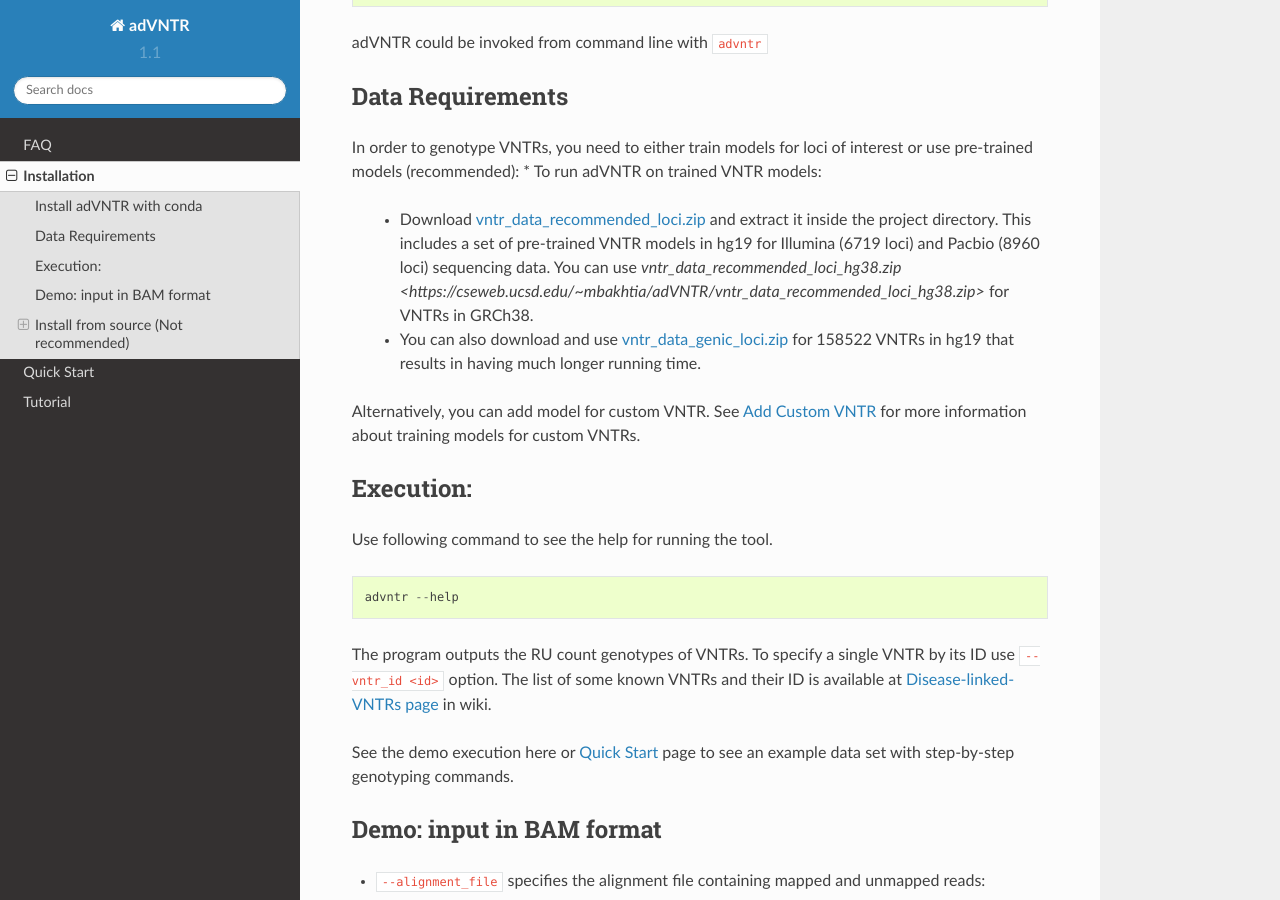
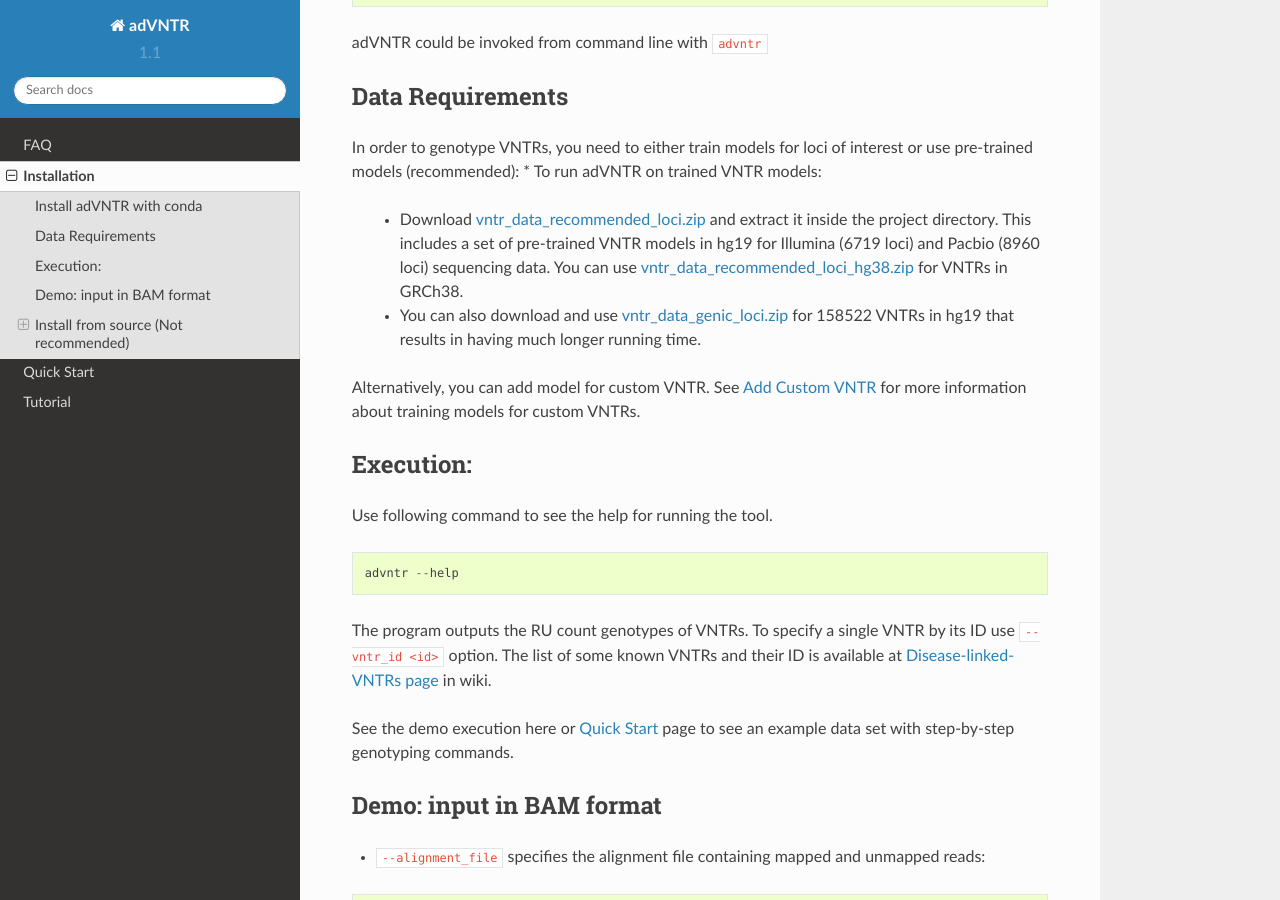
Before and after one commit to mehrdadbakhtiari/adVNTR, a Sphinx documentation site: the page built from docs/installation.rst, in a window 1280 px wide and 900 px high, scrolled down 436 px. Built offline with Sphinx 7.4.7 and the Read the Docs theme 2.0.0, drawn with Linux system fonts in a browser that asks for light colours.

Commit message:
fix typo in docs

```diff
--- a/docs/installation.rst
+++ b/docs/installation.rst
@@ -25,7 +25,7 @@ Data Requirements
 -----------------
 In order to genotype VNTRs, you need to either train models for loci of interest or use pre-trained models (recommended):
 * To run adVNTR on trained VNTR models:
-    - Download `vntr_data_recommended_loci.zip <https://cseweb.ucsd.edu/~mbakhtia/adVNTR/vntr_data_recommended_loci.zip>`_ and extract it inside the project directory. This includes a set of pre-trained VNTR models in hg19 for Illumina (6719 loci) and Pacbio (8960 loci) sequencing data. You can use `vntr_data_recommended_loci_hg38.zip <https://cseweb.ucsd.edu/~mbakhtia/adVNTR/vntr_data_recommended_loci_hg38.zip>` for VNTRs in GRCh38.
+    - Download `vntr_data_recommended_loci.zip <https://cseweb.ucsd.edu/~mbakhtia/adVNTR/vntr_data_recommended_loci.zip>`_ and extract it inside the project directory. This includes a set of pre-trained VNTR models in hg19 for Illumina (6719 loci) and Pacbio (8960 loci) sequencing data. You can use `vntr_data_recommended_loci_hg38.zip <https://cseweb.ucsd.edu/~mbakhtia/adVNTR/vntr_data_recommended_loci_hg38.zip>`_ for VNTRs in GRCh38.
     - You can also download and use `vntr_data_genic_loci.zip <https://cseweb.ucsd.edu/~mbakhtia/adVNTR/vntr_data_genic_loci.zip>`_ for 158522 VNTRs in hg19 that results in having much longer running time.
 Alternatively, you can add model for custom VNTR. See :ref:`add-custom-vntr-label` for more information about training models for custom VNTRs.
 
```
